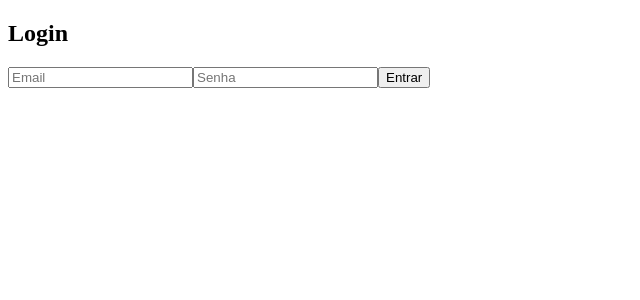
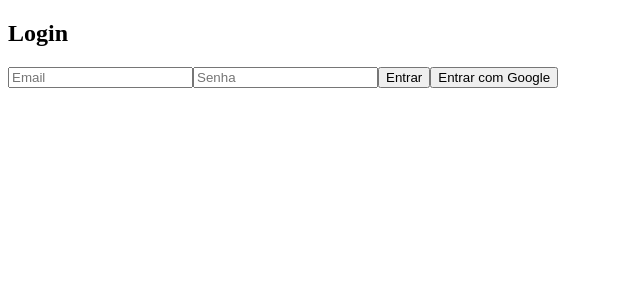
Before and after one commit to alexmacieldeveloper/app-personal-financial, a React (Create React App) app: page /login in a window 1280 px wide. Shown: the top 300 px of the page, without its empty margins (0-640 px from the left). Built offline with nearby package versions, Linux system fonts and the light colour scheme; no server answers.

Commit message:
creating authenticator with Google

```diff
--- a/src/pages/Login.tsx
+++ b/src/pages/Login.tsx
@@ -1,6 +1,6 @@
 import React, { useState } from "react";
 import { useNavigate } from "react-router-dom";
-import { loginUser } from "../services/auth/authService";
+import { loginUser, loginWithGoogle  } from "../services/auth/authService";
 
 const Login: React.FC = () => {
   const [email, setEmail] = useState("");
@@ -24,6 +24,20 @@ const Login: React.FC = () => {
     }
   };
 
+  const handleGoogleLogin = async () => {
+    try {
+      await loginWithGoogle();
+      navigate('/dashboard');
+    } catch (error) {
+      if (error instanceof Error) {
+        setError(error.message);
+      } else {
+        setError('Erro desconhecido ao fazer login com Google.');
+      }
+      console.error('Erro de login com Google:', error);
+    }
+  };
+
   return (
     <div>
       <h2>Login</h2>
@@ -43,6 +57,9 @@ const Login: React.FC = () => {
           required
         />
         <button type="submit">Entrar</button>
+        <button type="button" onClick={handleGoogleLogin}>
+          Entrar com Google
+        </button>
         {error && <p style={{ color: "red" }}>{error}</p>}
       </form>
     </div>
--- a/src/services/auth/authService.ts
+++ b/src/services/auth/authService.ts
@@ -1,5 +1,7 @@
-import { createUserWithEmailAndPassword, signInWithEmailAndPassword } from 'firebase/auth';
+import { createUserWithEmailAndPassword, signInWithEmailAndPassword, signInWithPopup, GoogleAuthProvider } from 'firebase/auth';
 import { auth } from '../firebaseConfig';
+
+const provider = new GoogleAuthProvider();
 
 export const loginUser = async (email: string, password: string): Promise<void> => {
   try {
@@ -23,4 +25,16 @@ export const registerUser = async (email: string, password: string): Promise<voi
             throw new Error('Erro desconhecido ao registrar.');
         }
     }
-  };
+};
+
+export const loginWithGoogle = async (): Promise<void> => {
+    try {
+      await signInWithPopup(auth, provider);
+    } catch (error) {
+      if (error instanceof Error) {
+        throw new Error(error.message || 'Erro ao fazer login com Google.');
+      } else {
+        throw new Error('Erro desconhecido ao fazer login com Google.');
+      }
+    }
+};
```
